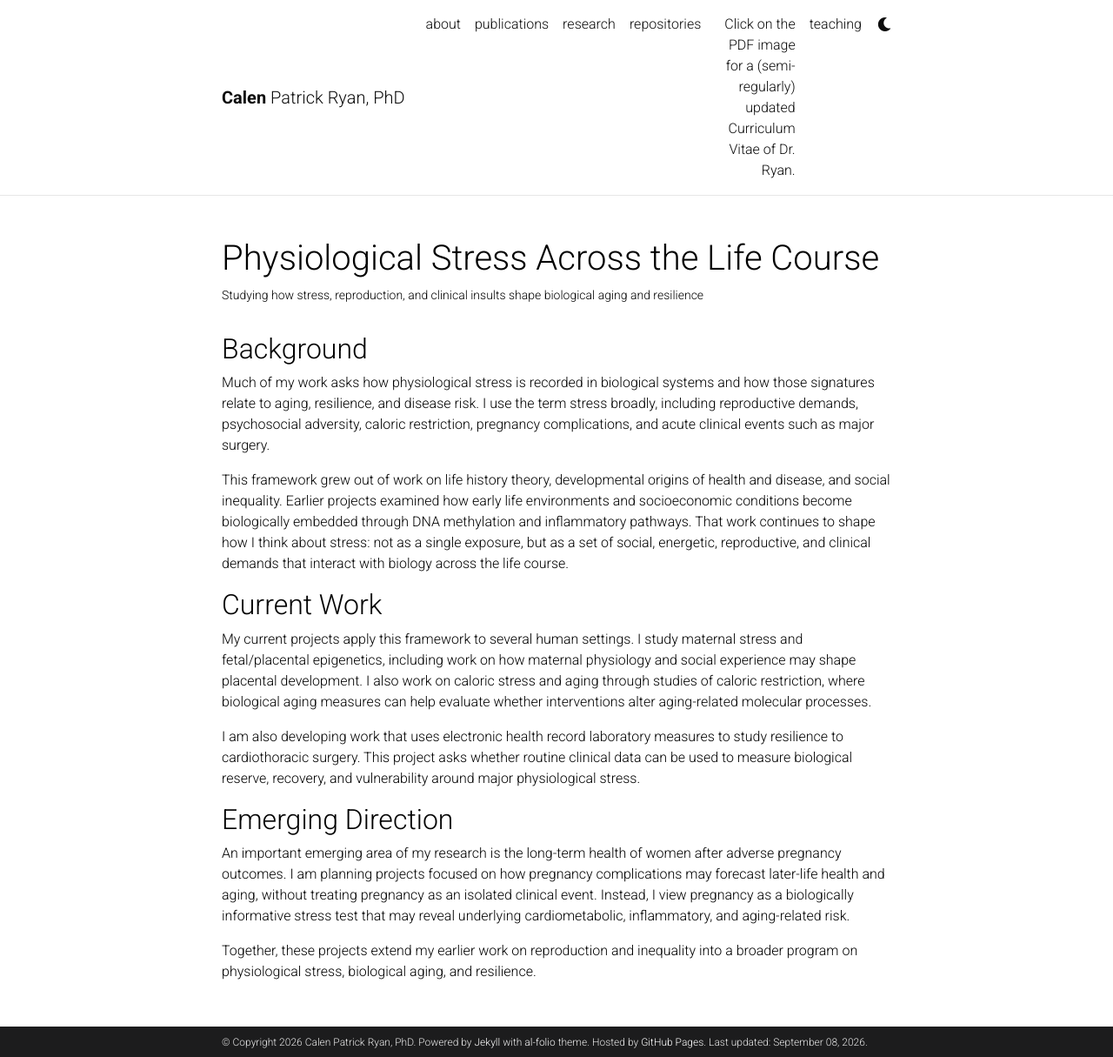
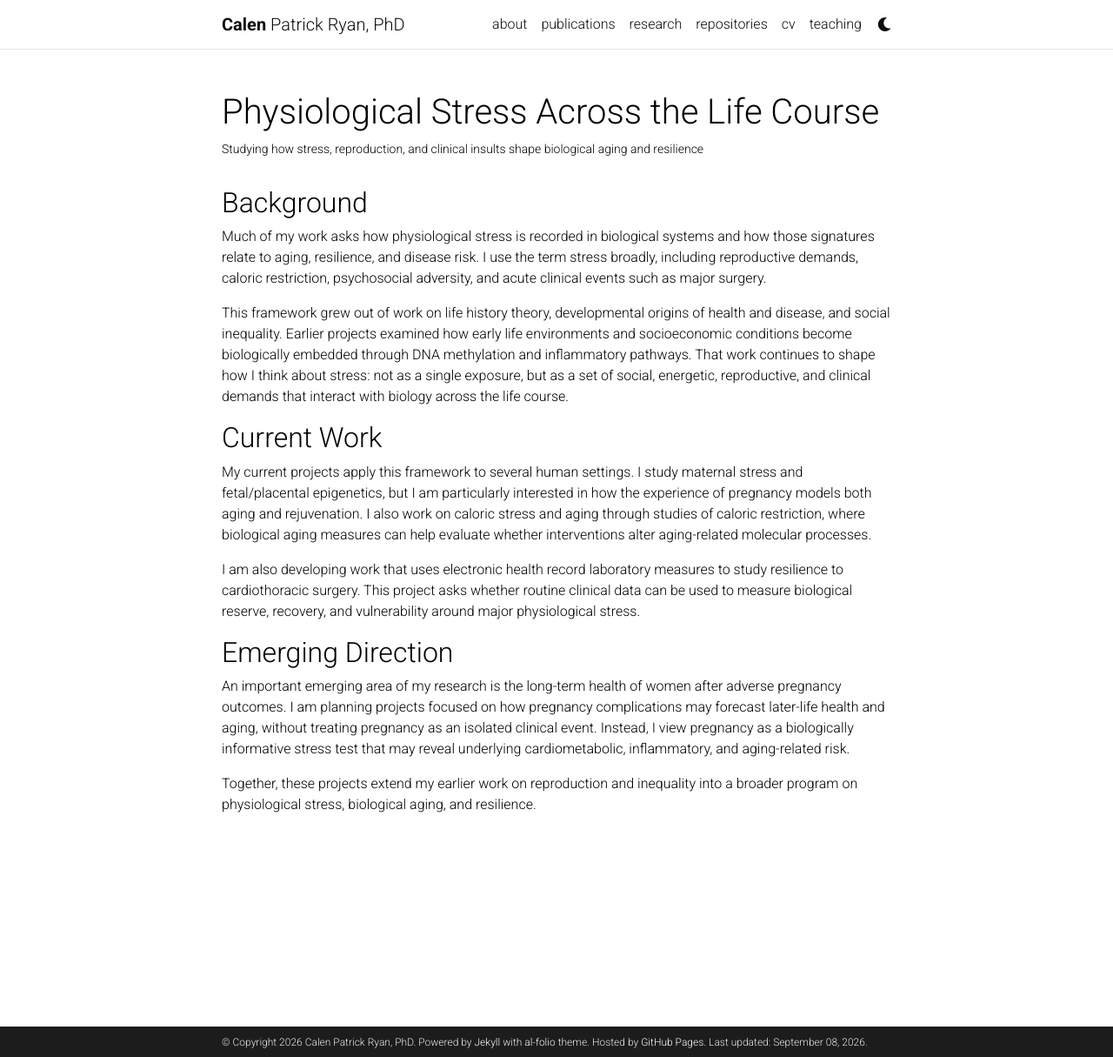
Before and after one commit to CPRyan/CPRyan.github.io, a Jekyll site: the page built from _projects/2_project.md, in a window 1280 px wide and 1215 px high. Shown: the whole window at 87% size. Built offline with Jekyll 4.4.1, drawn with Linux system fonts in a browser that asks for light colours; comment, search, counter and statistics services are not loaded; a style sheet for code colours, icons or effects is not loaded.

Commit message:
fixed CV issue and changed some wording on the stress research project.

```diff
--- a/_pages/cv.md
+++ b/_pages/cv.md
@@ -1,8 +1,10 @@
 ---
 layout: cv
 permalink: /cv/
-title: Click on the PDF image for a (semi-regularly) updated Curriculum Vitae of Dr. Ryan.
+title: cv
 nav: true
 nav_order: 4
 cv_pdf: CPR_CV2.pdf
 ---
+
+# Click on the pdf icon for Dr. Ryan's Curriculum vitae.
--- a/_projects/2_project.md
+++ b/_projects/2_project.md
@@ -9,13 +9,13 @@ category: work
 
 ## Background
 
-Much of my work asks how physiological stress is recorded in biological systems and how those signatures relate to aging, resilience, and disease risk. I use the term stress broadly, including reproductive demands, psychosocial adversity, caloric restriction, pregnancy complications, and acute clinical events such as major surgery.
+Much of my work asks how physiological stress is recorded in biological systems and how those signatures relate to aging, resilience, and disease risk. I use the term stress broadly, including reproductive demands, caloric restriction, psychosocial adversity, and acute clinical events such as major surgery.
 
 This framework grew out of work on life history theory, developmental origins of health and disease, and social inequality. Earlier projects examined how early life environments and socioeconomic conditions become biologically embedded through DNA methylation and inflammatory pathways. That work continues to shape how I think about stress: not as a single exposure, but as a set of social, energetic, reproductive, and clinical demands that interact with biology across the life course.
 
 ## Current Work
 
-My current projects apply this framework to several human settings. I study maternal stress and fetal/placental epigenetics, including work on how maternal physiology and social experience may shape placental development. I also work on caloric stress and aging through studies of caloric restriction, where biological aging measures can help evaluate whether interventions alter aging-related molecular processes.
+My current projects apply this framework to several human settings. I study maternal stress and fetal/placental epigenetics, but I am particularly interested in how the experience of pregnancy models both aging and rejuvenation. I also work on caloric stress and aging through studies of caloric restriction, where biological aging measures can help evaluate whether interventions alter aging-related molecular processes.
 
 I am also developing work that uses electronic health record laboratory measures to study resilience to cardiothoracic surgery. This project asks whether routine clinical data can be used to measure biological reserve, recovery, and vulnerability around major physiological stress.
 
```
Also changed, not shown: assets/img/geroscience_aging.jpg (added).
